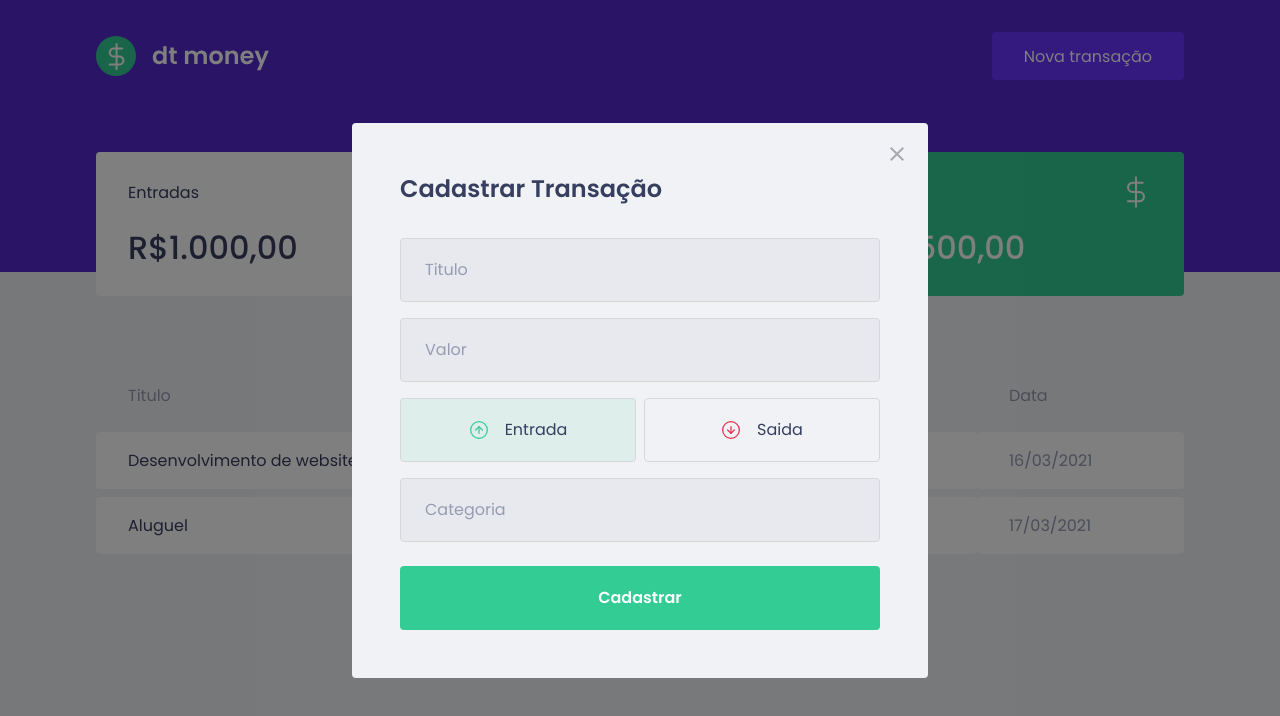
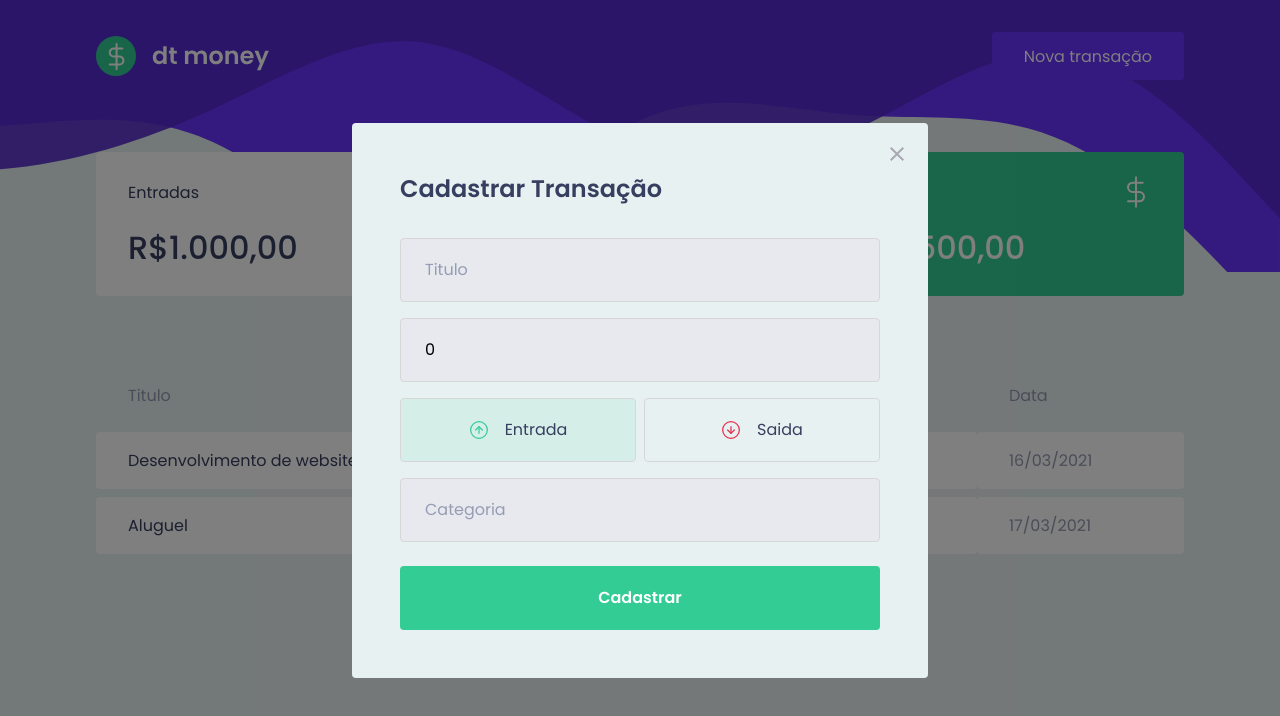
Before and after one commit to thiagonmiziara/miziara-money, a React (Create React App) app: page / in a window 1280 px wide. Both pictures are taken after a click on the button "Nova transação". Shown: the top 716 px of the page. Built offline with nearby package versions, Linux system fonts and the light colour scheme; no server answers; what miragejs would draw is missing.

Commit message:
add background do header , mudando a cor do background do body , add estados evalues para os inputs do component newtransactionmodal

```diff
--- a/src/components/Header/styles.ts
+++ b/src/components/Header/styles.ts
@@ -1,7 +1,8 @@
 import styled from "styled-components";
-
+import bgImgage from "../../assets/bgOndulado.svg"
 export const Container = styled.header`
-  background: var(--blue);
+  background: url(${bgImgage}) no-repeat ;
+  background-size: cover;
 `;
 
 export const Content = styled.div`
--- a/src/components/NewTransactionModal/index.tsx
+++ b/src/components/NewTransactionModal/index.tsx
@@ -1,4 +1,4 @@
-import { useState } from "react";
+import { FormEvent, useState } from "react";
 import Modal from "react-modal";
 import closeImg from "../../assets/close.svg";
 import incomeImg from "../../assets/income.svg";
@@ -14,7 +14,16 @@
   isOpen,
   onRequestClose,
 }: NewTransactionModalProps) {
+  const [title, setTitle] = useState("");
+  const [value, setValue] = useState(0);
+  const [category, setCategory] = useState("");
   const [type, setType] = useState("deposit");
+
+  function handleCreateNewTransaction(event: FormEvent) {
+    event.preventDefault();
+
+    console.log({title, value,category,type})
+  }
 
   return (
     <Modal
@@ -31,12 +40,22 @@
         <img src={closeImg} alt="Fechar modal" />
       </button>
 
-      <Container>
+      <Container onSubmit={handleCreateNewTransaction}>
         <h2>Cadastrar Transação</h2>
 
-        <input type="text" placeholder="Titulo" />
+        <input
+          type="text"
+          placeholder="Titulo"
+          value={title}
+          onChange={(event) => setTitle(event.target.value)}
+        />
 
-        <input type="number" placeholder="Valor" />
+        <input
+          type="number"
+          placeholder="Valor"
+          value={value}
+          onChange={(event) => setValue(Number(event.target.value))}
+        />
 
         <TransactionTypeContainer>
           <RadioBox
@@ -60,7 +79,12 @@
           </RadioBox>
         </TransactionTypeContainer>
 
-        <input type="text" placeholder="Categoria" />
+        <input
+          type="text"
+          placeholder="Categoria"
+          value={category}
+          onChange={(event) => setCategory(event.target.value)}
+        />
 
         <button type="submit">Cadastrar</button>
       </Container>
--- a/src/styles/global.ts
+++ b/src/styles/global.ts
@@ -3,7 +3,7 @@
 export const GlobalStyle = createGlobalStyle`
 
 :root{
-    --background: #F0F2F5;
+    --background: #E8F1F2;
     --red: #E52E4D;
     --blue: #5429CC;
     --blue-light: #6933FF;
```
Also changed, not shown: src/assets/bgFooter.svg (added), src/assets/bgOndulado.svg (added).
